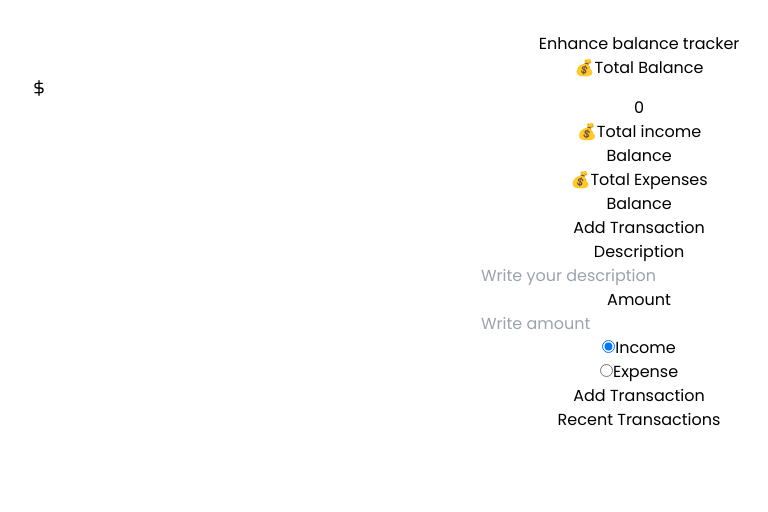
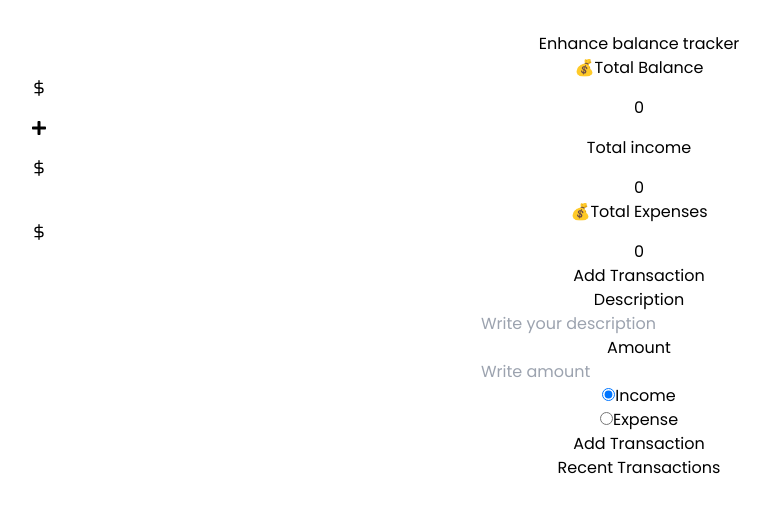
Before and after one commit to Momen1995/balance-tracker, a React (Vite) app: page / in a window 1280 px wide. Shown: the top 512 px of the page, without its empty margins (1-769 px from the left). Built offline with nearby package versions, Linux system fonts and the light colour scheme.

Commit message:
income and expense calculate done

```diff
--- a/src/App.jsx
+++ b/src/App.jsx
@@ -12,6 +12,8 @@ function App() {
    const [userDetail, setUserDetail] = useState([]);
    const [transactionType, setTransactionType] = useState("income");
    const [totalBalance, setTotalBalance] = useState(0);
+   const [totalIncome,setTotalIncome] = useState(0)
+   const [totalExpense,setTotalExpense] = useState(0)
 
 
    const handleSubmit = (e) => {
@@ -30,8 +32,10 @@ function App() {
 
      if(amount > 0){
       setTotalBalance((preBalance) => preBalance + Number(amount));
+      setTotalIncome(preBalance => preBalance + Number(amount) )
      }else{
       setTotalBalance((preBalance) => preBalance + Number(amount));
+      setTotalExpense((preBalance) => preBalance + Number(amount));
      }
 
      setUserDetail(newUser);
@@ -50,7 +54,9 @@ function App() {
           handleSubmit,
           transactionType,
           setTransactionType,
-          totalBalance
+          totalBalance,
+          totalIncome,
+          totalExpense,
         }}
       >
         <div className="bg-[#ffffff w-10/12 mx-auto">
--- a/src/components/TotalBalance/TotalBalance.jsx
+++ b/src/components/TotalBalance/TotalBalance.jsx
@@ -6,7 +6,7 @@ const TotalBalance = () => {
   const {totalBalance} = useContext(BalanceContext)
   return (
     <div className="bg-[#fff] shadow-md w-1/3 rounded">
-      <h3 className="bg-[#2e6fef] text-white mb-3 h-14 p-4 text-left text-xl">
+      <h3 className="bg-[#2e6fef] text-white mb-3 h-16 p-4 text-left text-xl font-semibold">
         <span className="mr-3">💰</span>Total Balance
       </h3>
       <p className="p-7 text-left text-2xl text-green-600 font-bold flex items-center"><span><FiDollarSign/></span>{totalBalance}</p>
--- a/src/components/TotalExpense/TotalExpense.jsx
+++ b/src/components/TotalExpense/TotalExpense.jsx
@@ -1,10 +1,21 @@
+import { useContext } from "react";
+import { FiDollarSign } from "react-icons/fi";
+import { BalanceContext } from "../Context/BalanceContext";
+
 const TotalExpense = () => {
+  const {totalExpense} = useContext(BalanceContext)
+
   return (
     <div className="bg-[#fff] shadow-md w-1/3 rounded">
       <h3 className="bg-rose-600 text-white mb-3 h-14 p-4 text-left text-xl">
         <span className="mr-3">💰</span>Total Expenses
       </h3>
-      <p className="p-4 text-left text-xl text-rose-500">Balance</p>
+      <p className="p-7 text-left text-2xl text-rose-600 font-bold flex items-center">
+        <span>
+          <FiDollarSign />
+        </span>
+        {totalExpense * -1}
+      </p>
     </div>
   );
 };
--- a/src/components/TotalIncome/TotalIncome.jsx
+++ b/src/components/TotalIncome/TotalIncome.jsx
@@ -1,10 +1,23 @@
+import { useContext } from "react";
+import { FaPlus } from "react-icons/fa";
+import { BalanceContext } from "../Context/BalanceContext";
+import { FiDollarSign } from "react-icons/fi";
+
 const TotalIncome = () => {
+  const {totalIncome} = useContext(BalanceContext)
+
   return (
     <div className="bg-[#fff] shadow-md w-1/3 rounded">
-      <h3 className="bg-[#33a050] text-white mb-3 h-14 p-4 text-left text-xl">
-        <span className="mr-3">💰</span>Total income
+      <h3 className="bg-[#33a050] text-white mb-3 h-16 p-4 text-left text-xl flex items-center font-semibold">
+        <span className="mr-2">
+          <FaPlus />
+        </span>
+        Total income
       </h3>
-      <p className="p-4 text-left text-xl text-rose-500">Balance</p>
+      <p className="p-7 text-left text-2xl flex items-center font-bold text-green-600">
+        <FiDollarSign />
+        {totalIncome}
+      </p>
     </div>
   );
 };
```
